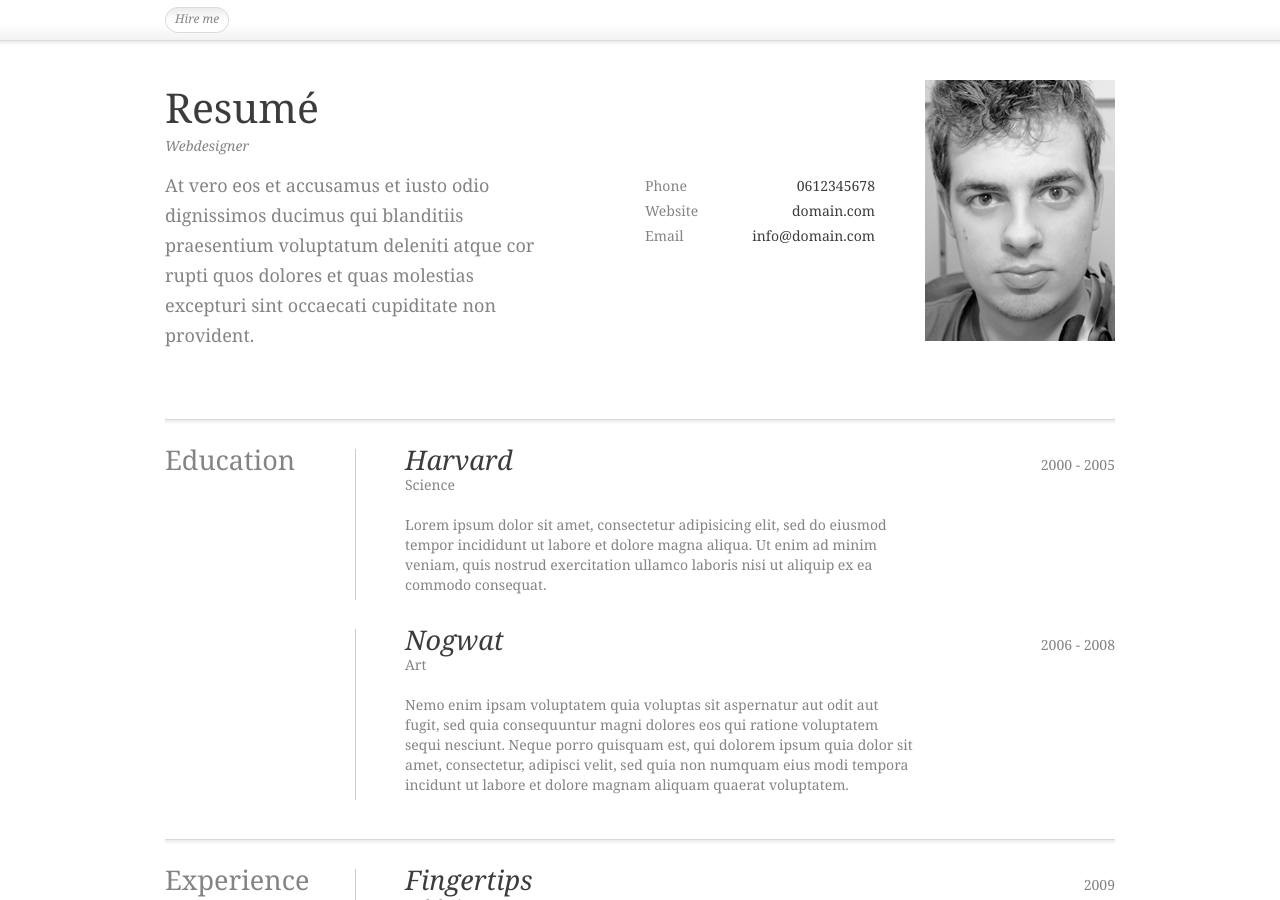
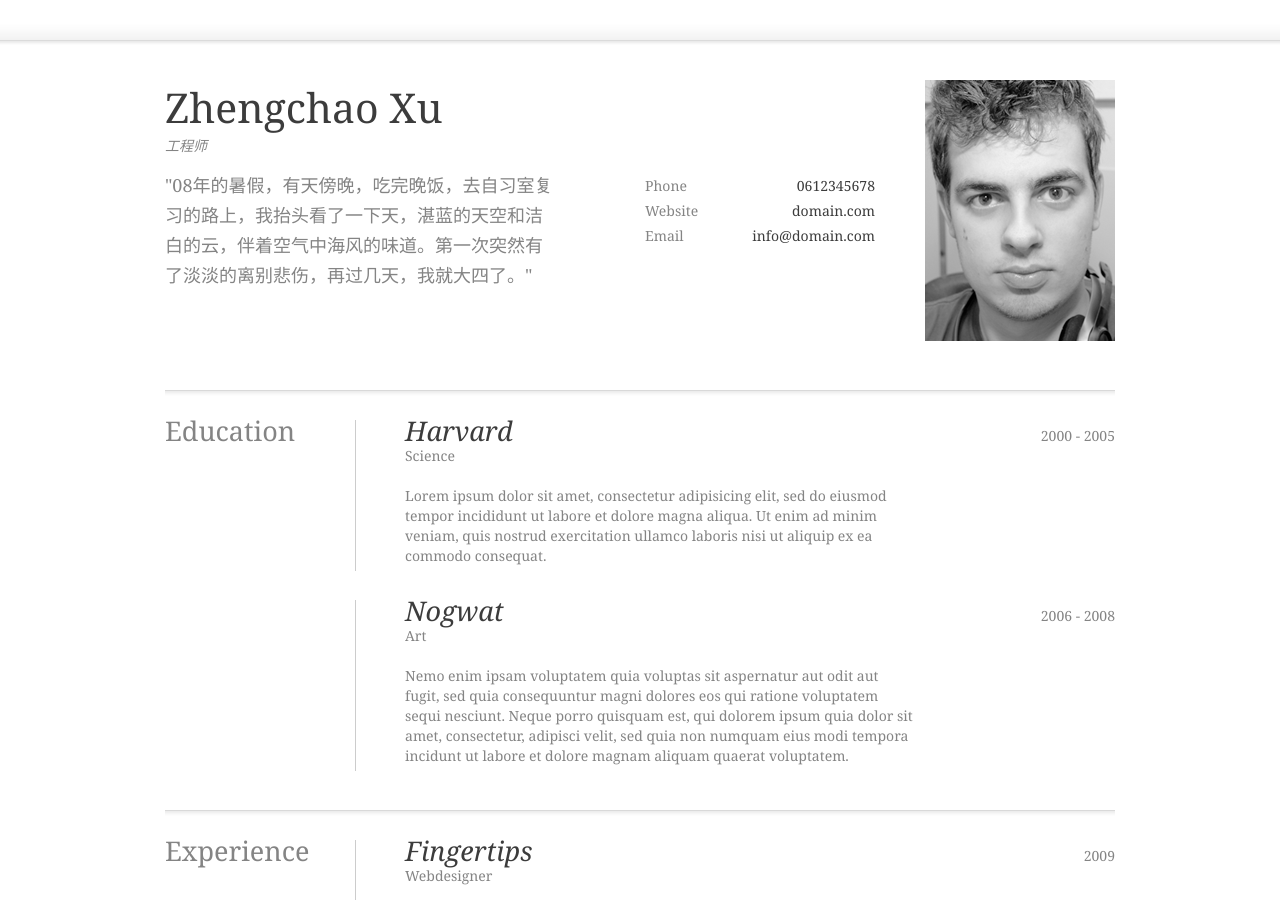
Before and after one commit to byrlx/byrlx.github.io, a Jekyll site: the page resume/index.html, which Jekyll copies as it is, in a window 1280 px wide and 900 px high. Built offline with Jekyll 4.4.1, drawn with Linux system fonts in a browser that asks for light colours; nearby versions of some CDN libraries; Markdown is read by kramdown in place of the engine named in the settings.

Commit message:
modify post

```diff
--- a/resume/index.html
+++ b/resume/index.html
@@ -1,7 +1,7 @@
 <!DOCTYPE html PUBLIC "-//W3C//DTD XHTML 1.0 Transitional//EN" "http://www.w3.org/TR/xhtml1/DTD/xhtml1-transitional.dtd">
 <html xmlns="http://www.w3.org/1999/xhtml" xml:lang="en">
 <head>
-<title>Resum&eacute;</title>
+<title>Zhengchao Xu</title>
 <meta http-equiv="Content-Type" content="text/html;charset=UTF-8" />
 <link rel="stylesheet" type="text/css" media="screen" href="css/main.css" />
 <script src="http://ajax.googleapis.com/ajax/libs/jquery/1.3.2/jquery.min.js" type="text/javascript"></script>
@@ -9,15 +9,12 @@
 </head>
 <body>
 <div id="header">
-  <ul>
-    <li><a href="#"><span>Hire me</span></a></li>
-  </ul>
 </div>
 <div id="about">
   <div id="story">
-    <h1>Resum&eacute;</h1>
-    <h2>Webdesigner</h2>
-    <p>At vero eos et accusamus et iusto odio dignissimos ducimus qui blanditiis praesentium voluptatum deleniti atque cor rupti quos dolores et quas molestias excepturi sint occaecati cupiditate non provident.</p>
+    <h1>Zhengchao Xu</h1>
+    <h2>工程师</h2>
+    <p>"08年的暑假，有天傍晚，吃完晚饭，去自习室复习的路上，我抬头看了一下天，湛蓝的天空和洁白的云，伴着空气中海风的味道。第一次突然有了淡淡的离别悲伤，再过几天，我就大四了。"</p>
   </div>
   <ul id="contact">
     <li><span>Phone</span> <strong>0612345678</strong></li>
```
